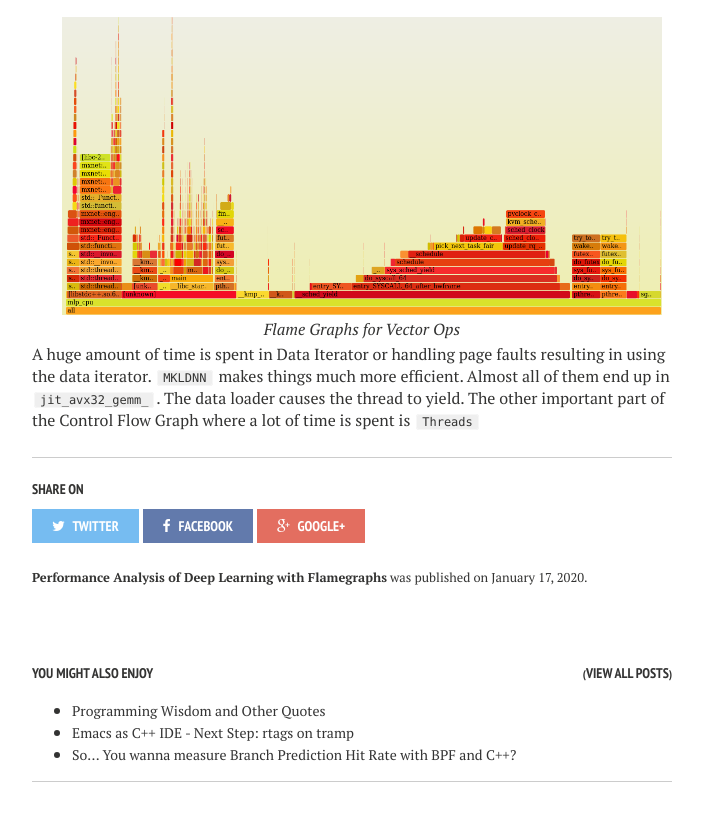
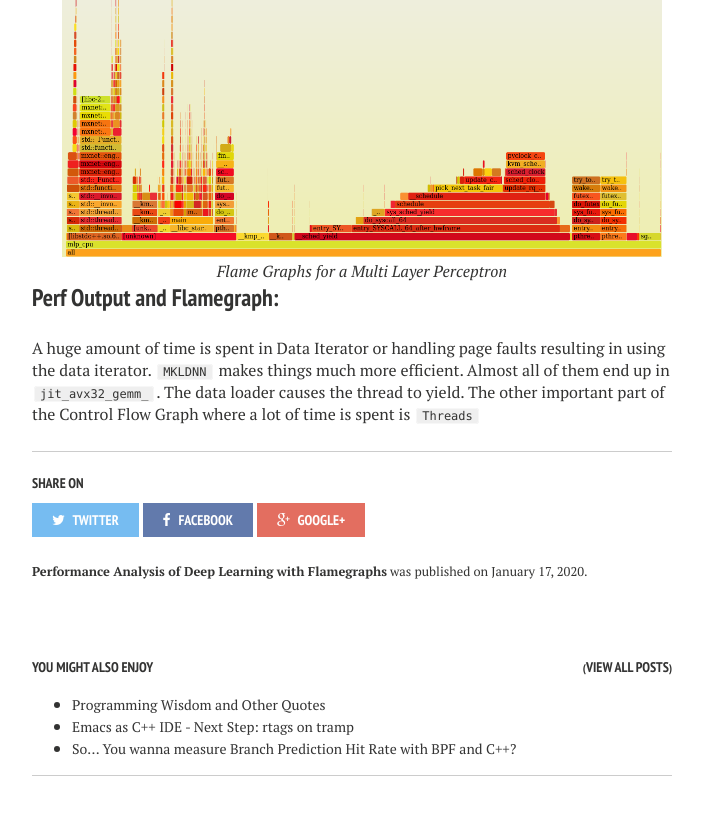
Before and after one commit to mycpuorg/mycpuorg.github.io, a Jekyll site: the page built from _posts/2020-01-17-debugging-deep-learning-flamegraph.md, in a window 1280 px wide and 900 px high, scrolled down 2843 px, cut to the strip 0-822 px from the top of the window. Shown: the whole strip, without its empty margins (288-991 px from the left). Built offline with Jekyll 4.4.1, drawn with Linux system fonts in a browser that asks for light colours; nearby versions of some CDN libraries; comment, search, counter and statistics services are not loaded.

Commit message:
move around the flamegraph and change the title of the image

````diff
--- a/_posts/2020-01-17-debugging-deep-learning-flamegraph.md
+++ b/_posts/2020-01-17-debugging-deep-learning-flamegraph.md
@@ -111,13 +111,13 @@ The training loop is simple enough to understand from the code and comments.
     }
 ```
 
-### Perf Output and Flamegraph:
-
 <div
 style="float:right;padding-left:30px;padding-right:10px;padding-bottom:3px"><a
 href="/images/mlp_cpu.svg"><img
 src="/images/mlp_cpu_preview.png" width="600" height="500"
-style="padding-bottom:3px"/></a><br><center><i>Flame Graphs for Vector Ops</i></center></div>
+style="padding-bottom:3px"/></a><br><center><i>Flame Graphs for a Multi Layer Perceptron</i></center></div>
+
+### Perf Output and Flamegraph:
 
 A huge amount of time is spent in Data Iterator or handling page faults
 resulting in using the data iterator. ``MKLDNN`` makes things much more
````
